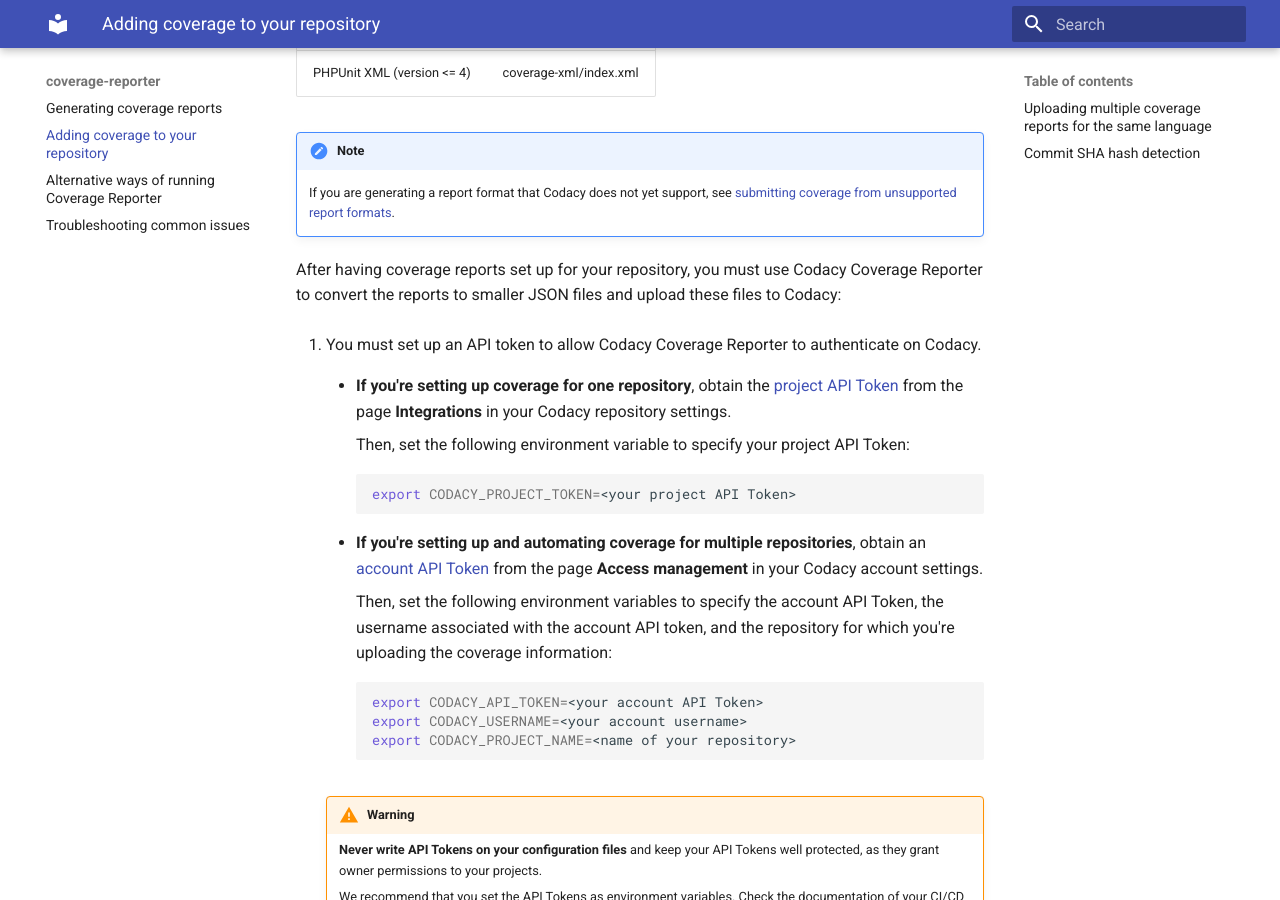
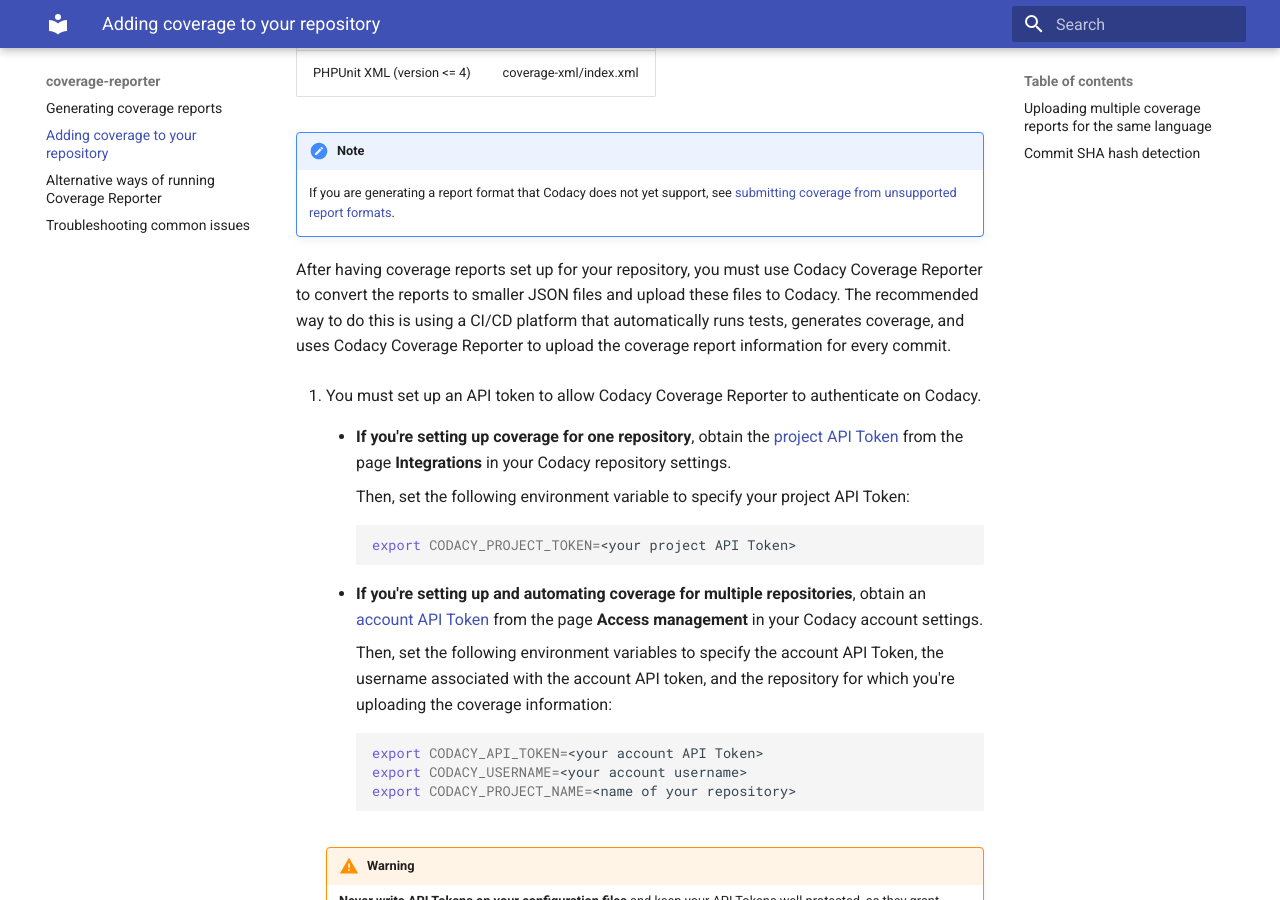
Before and after one commit to codacy/codacy-coverage-reporter, an MkDocs documentation site: the page built from docs/adding-coverage-to-your-repository.md, in a window 1280 px wide and 900 px high, scrolled down 582 px. Built offline with MkDocs 1.6.1 and Material for MkDocs 9.7.7, drawn with Linux system fonts in a browser that asks for light colours.

Commit message:
doc: Recommend using CI/CD platform to upload the coverage data

```diff
--- a/docs/adding-coverage-to-your-repository.md
+++ b/docs/adding-coverage-to-your-repository.md
@@ -17,7 +17,7 @@
 !!! note
     If you are generating a report format that Codacy does not yet support, see [submitting coverage from unsupported report formats](troubleshooting-common-issues.md#unsupported-report-formats).
 
-After having coverage reports set up for your repository, you must use Codacy Coverage Reporter to convert the reports to smaller JSON files and upload these files to Codacy:
+After having coverage reports set up for your repository, you must use Codacy Coverage Reporter to convert the reports to smaller JSON files and upload these files to Codacy. The recommended way to do this is using a CI/CD platform that automatically runs tests, generates coverage, and uses Codacy Coverage Reporter to upload the coverage report information for every commit.
 
 1.  You must set up an API token to allow Codacy Coverage Reporter to authenticate on Codacy.
 
```
